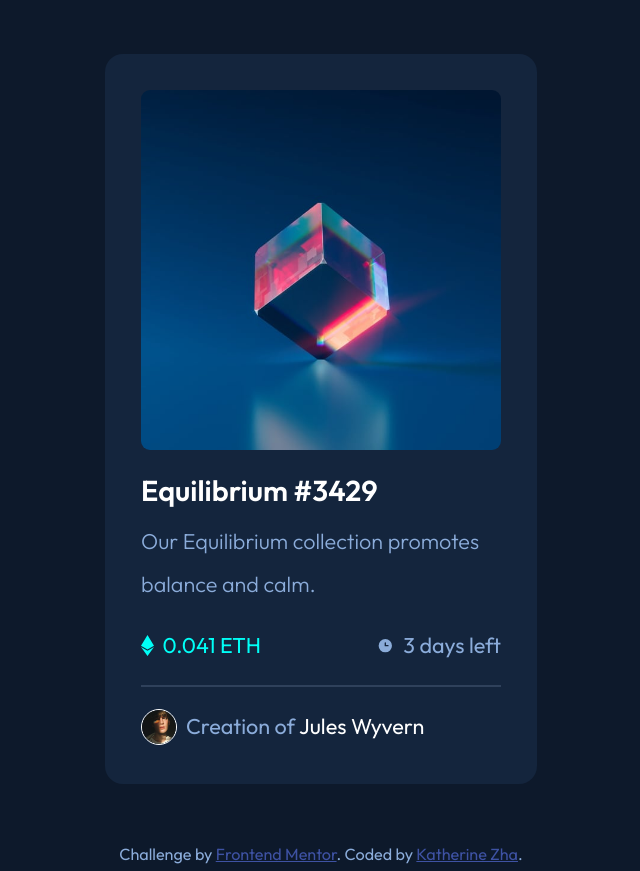
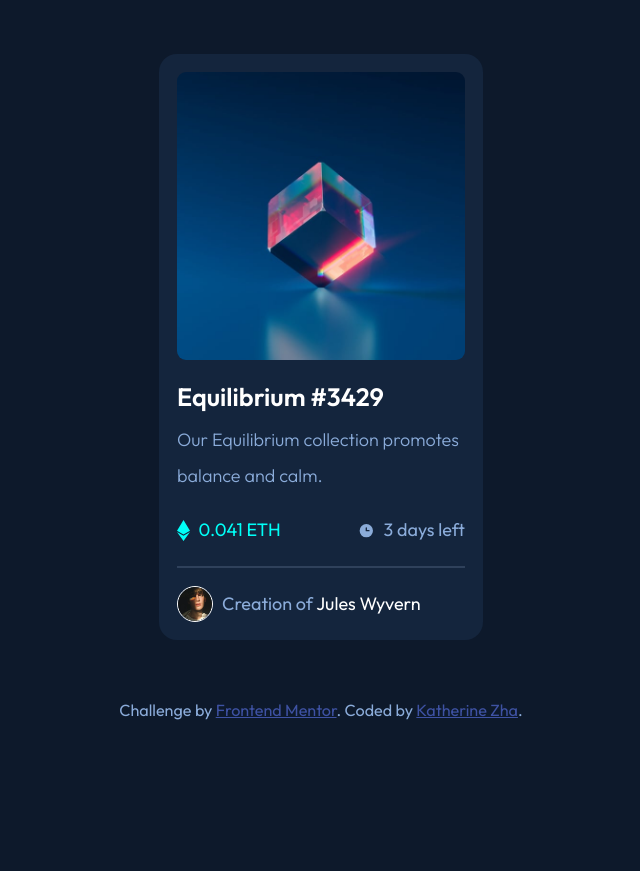
Before and after one commit to katherinegreen/preview, a plain HTML site: page index.html in a window 1280 px wide. Shown: the whole page, without its empty margins (319-959 px from the left). After the commit the page ends 800 px from the top, so only its background shows below. Drawn offline with Linux system fonts and the light colour scheme.

Commit message:
changed fonts

```diff
--- a/index.html
+++ b/index.html
@@ -54,9 +54,7 @@
           alt="An avatar of the creator"
           id="avatar"
         />
-        <p id="creator-line">
-          Creation of <a href="#" id="creator">Jules Wyvern</a>
-        </p>
+        <p>Creation of <a href="#" id="creator">Jules Wyvern</a></p>
       </div>
     </div>
 
--- a/style.css
+++ b/style.css
@@ -24,14 +24,14 @@ body {
 
 .container {
   background-color: var(--color-card-bg);
-  width: 24rem;
+  width: 18rem;
   margin: 3rem auto;
-  padding: 2rem;
+  padding: 1rem;
   border-radius: 1rem;
 }
 
 #eq {
-  width: 20rem;
+  width: 16rem;
   height: auto;
   border-radius: 0.5rem;
 }
@@ -45,7 +45,7 @@ body {
   top: 0;
   left: 0;
   width: 100%;
-  height: 20rem;
+  height: 16rem;
   background-color: var(--color-cyan);
   border-radius: 0.5rem;
   opacity: 0;
@@ -56,7 +56,7 @@ body {
   left: 50%;
   transform: translate(-50%, -50%);
   opacity: 0;
-  width: 3.5rem;
+  width: 2rem;
 }
 
 .image-container:hover .overlay {
@@ -72,7 +72,7 @@ body {
 }
 h1 {
   color: var(--color-white);
-  font-size: 1.6rem;
+  font-size: 1.4rem;
   font-weight: 600;
 }
 h1:hover {
@@ -80,7 +80,6 @@ h1:hover {
 }
 
 #intro {
-  font-size: 1.2rem;
   font-weight: 300;
 }
 .eth,
@@ -98,11 +97,9 @@ h1:hover {
 #price {
   color: var(--color-cyan);
   padding-left: 0.5rem;
-  font-size: 1.2rem;
 }
 #days-left {
   padding-left: 0.5rem;
-  font-size: 1.2rem;
 }
 
 .price-countdown {
@@ -119,9 +116,7 @@ h1:hover {
   border-radius: 50%;
   margin-right: 0.5rem;
 }
-#creator-line {
-  font-size: 1.2rem;
-}
+
 #creator {
   color: var(--color-white);
   text-decoration: none;
```
